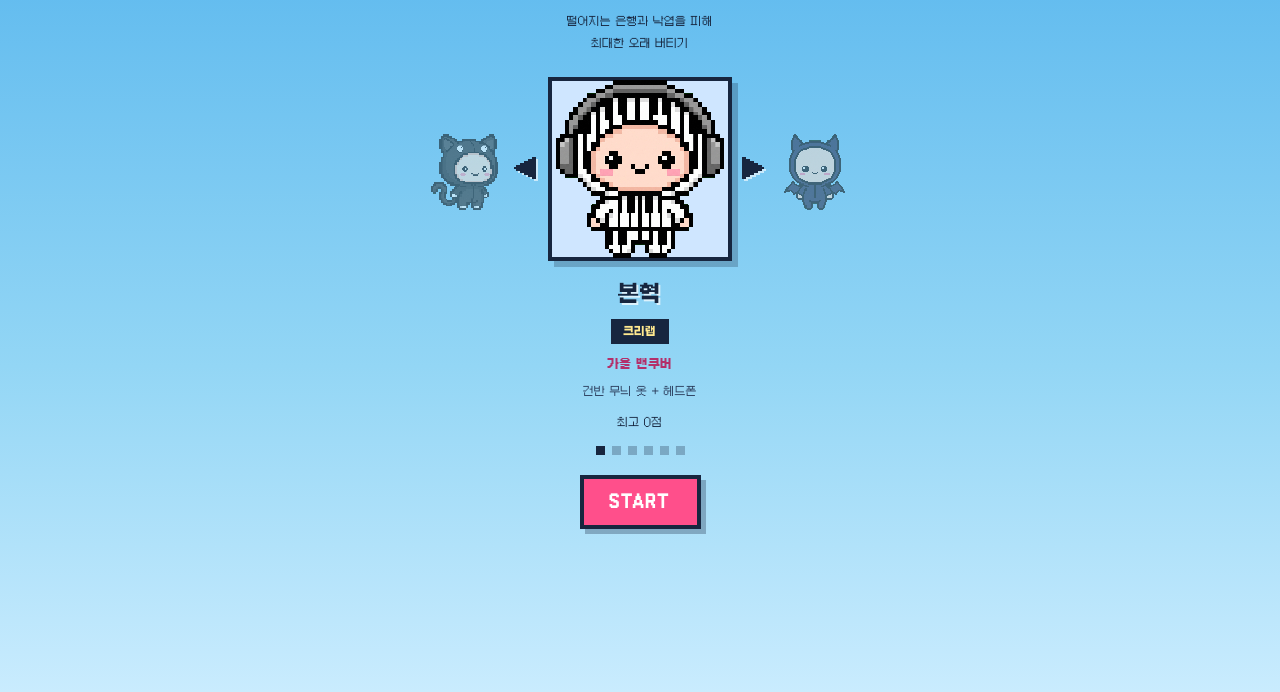
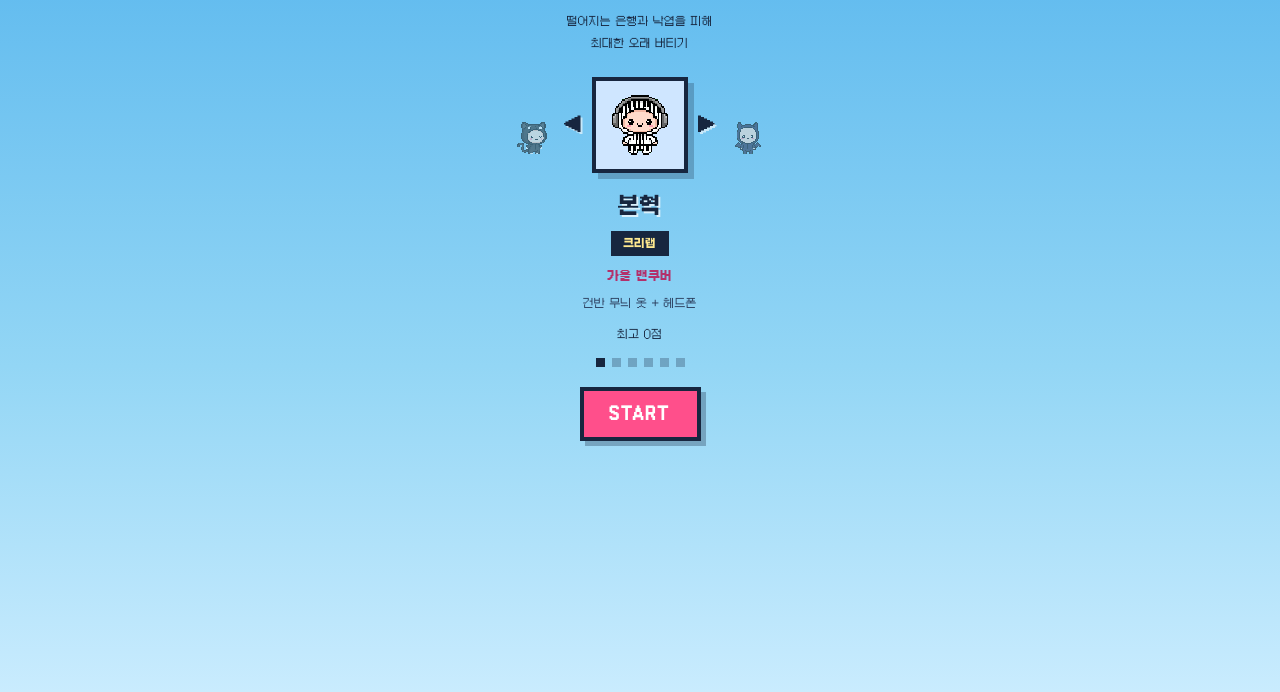
Before and after one commit to Koo-bon/dodge-game, a plain HTML site: page index.html in a window 1280 px wide. Shown: the part 74-766 px from the top of the page. Drawn offline with Linux system fonts and the light colour scheme.

Commit message:
선택창 캐릭터 크기 축소, 난이도 상향

```diff
--- a/game.js
+++ b/game.js
@@ -7,7 +7,7 @@
   const HIT_R = 20;           // 캐릭터 판정 반지름(그림보다 작게 — 억울한 피격 방지)
   const PAD_Y = PLAYER_H / 2; // 스프라이트가 위아래로 잘리지 않게 두는 여백
   const LIVES = 3;
-  const INVULN = 1.2;         // 피격 후 무적 시간(초)
+  const INVULN = 0.9;         // 피격 후 무적 시간(초)
 
   // 시크릿 모드·일부 브라우저에서 localStorage 접근 자체가 예외를 던진다
   const store = {
@@ -161,8 +161,8 @@
     updateHud();
   }
 
-  // 시간이 지날수록 더 자주, 더 빠르게 — 60초에 최대 난이도
-  const difficulty = t => Math.min(t / 60, 1);
+  // 시간이 지날수록 더 자주, 더 빠르게 — 35초에 최대 난이도
+  const difficulty = t => Math.min(t / 35, 1);
 
   function spawn() {
     const d = difficulty(elapsed);
@@ -173,7 +173,7 @@
       kind, w, h,
       x: Math.random() * Math.max(1, W - w),
       y: -h - 4,
-      vy: 160 + Math.random() * 80 + d * 250,
+      vy: 210 + Math.random() * 90 + d * 340,
       spin: (Math.random() - 0.5) * 2.5,
       rot: 0
     });
@@ -196,7 +196,7 @@
     elapsed += dt;
     if (invuln > 0) invuln -= dt;
 
-    const interval = 0.60 - difficulty(elapsed) * 0.40;
+    const interval = 0.42 - difficulty(elapsed) * 0.30;
     spawnTimer += dt;
     while (spawnTimer >= interval) { spawnTimer -= interval; spawn(); }
 
--- a/index.html
+++ b/index.html
@@ -44,18 +44,18 @@
   #carousel { margin-top: 22px; display: flex; align-items: center; justify-content: center; gap: 4px; }
   .arrow {
     background: none; border: none; cursor: pointer; padding: 6px;
-    font: inherit; font-size: 24px; font-weight: 700; color: #17263f; line-height: 1;
+    font: inherit; font-size: 18px; font-weight: 700; color: #17263f; line-height: 1;
     text-shadow: 2px 2px 0 rgba(255,255,255,.6);
   }
   .arrow:hover { color: #e8407a; }
-  .side { width: 78px; height: 84px; display: flex; align-items: flex-end; justify-content: center; }
-  .side img { height: 78px; width: 78px; opacity: .5; }
+  .side { width: 44px; height: 60px; display: flex; align-items: flex-end; justify-content: center; }
+  .side img { height: 34px; width: 34px; opacity: .5; }
 
   #frame {
-    width: 184px; height: 184px; background: #fff;
+    width: 96px; height: 96px; background: #fff;
     display: flex; align-items: center; justify-content: center;
   }
-  #frame img { height: 184px; width: 184px; }
+  #frame img { height: 62px; width: 62px; }
 
   #meta { margin-top: 18px; }
   #cname { font-size: 22px; font-weight: 700; text-shadow: 2px 2px 0 rgba(255,255,255,.7); }
```
